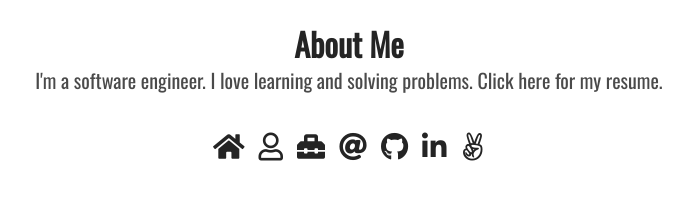
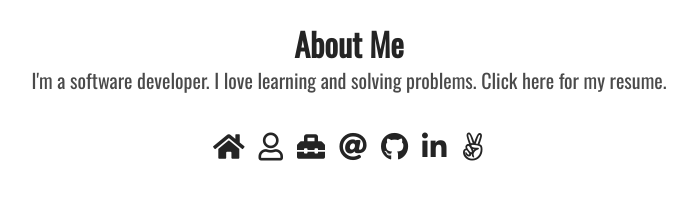
Before and after one commit to lojames/lojames.github.io, a plain HTML site: page index.html in a window 1280 px wide. Both pictures are taken after a click on the link 561 px from the left and 472 px from the top of the page. Shown: the part 236-436 px from the top of the page, 291-988 px from the left. Drawn offline with nearby package versions, Linux system fonts and the light colour scheme.

Commit message:
Change engineer to developer.

```diff
--- a/index.html
+++ b/index.html
@@ -22,7 +22,7 @@
         <div class="main">
           <h3>About Me</h3>
           <div>
-            <p>I'm a software engineer. I love learning and solving problems.  <a href=#>Click here for my resume.</a></p>
+            <p>I'm a software developer. I love learning and solving problems.  <a href=#>Click here for my resume.</a></p>
           </div>
         </div>
         <div class="main">
```
